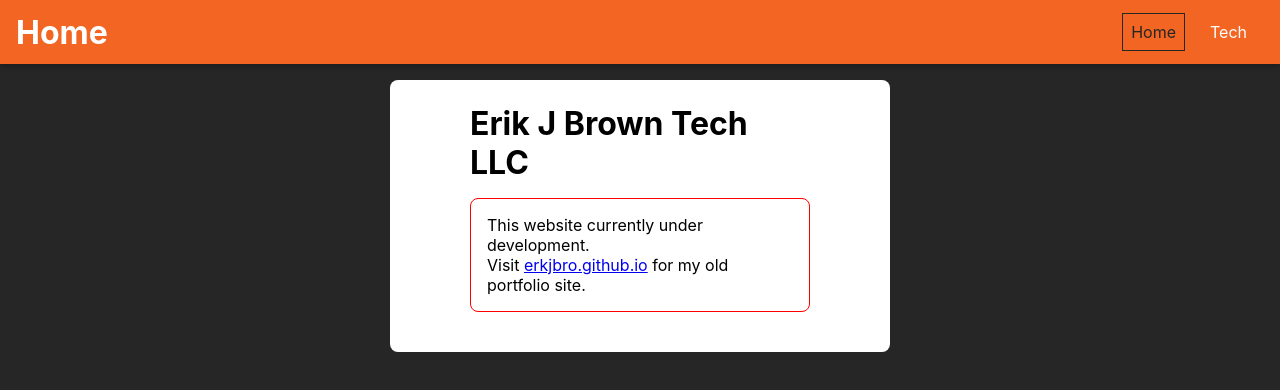
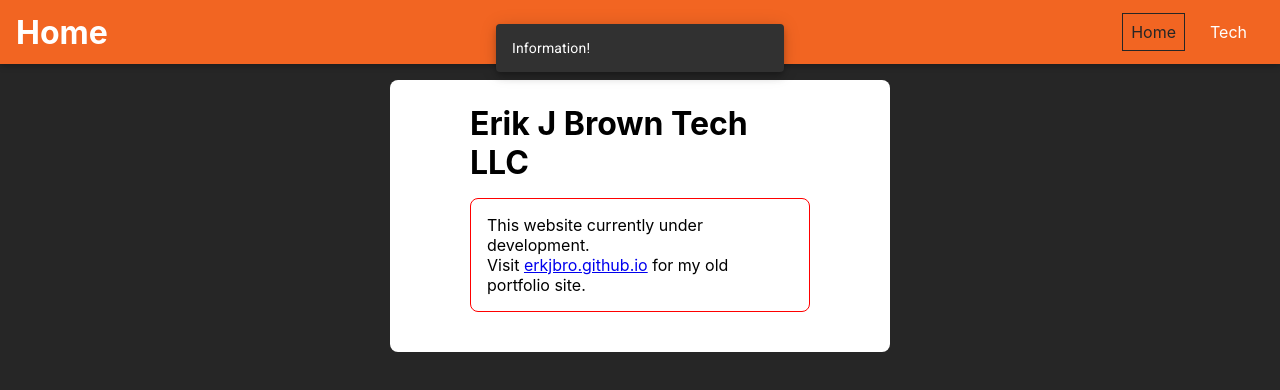
Before and after one commit to erkjbro/erkjbro-tech, a React (Create React App) app: page / in a window 1280 px wide. Shown: the top 390 px of the page. Built offline with nearby package versions, Linux system fonts and the light colour scheme.

Commit message:
setting up an information snackbar

```diff
--- a/src/App.js
+++ b/src/App.js
@@ -1,9 +1,13 @@
+import { useEffect, useState } from 'react';
 import {
   BrowserRouter as Router,
   Route,
   Redirect,
   Switch
 } from 'react-router-dom';
+import {
+  Snackbar
+} from '@material-ui/core';
 
 import MainNavigation from './components/Navigation/MainNavigation/MainNavigation';
 import Home from './pages/Home/Home';
@@ -11,6 +15,16 @@ import Tech from './pages/Tech/Tech';
 import './App.scss';
 
 const App = () => {
+  const [open, setOpen] = useState(false);
+
+  useEffect(() => {
+    setTimeout(() => {
+      setOpen(true);
+    }, 2000);
+  }, []);
+
+  const handleClose = () => setOpen(false);
+
   let routes;
 
   routes = (
@@ -31,6 +45,16 @@ const App = () => {
       <main>
         {routes}
       </main>
+      <Snackbar
+        anchorOrigin={{
+          vertical: 'top',
+          horizontal: 'center'
+        }}
+        open={open}
+        autoHideDuration={6000}
+        onClose={handleClose}
+        message='Information!'
+      />
     </Router>
   );
 };
```
